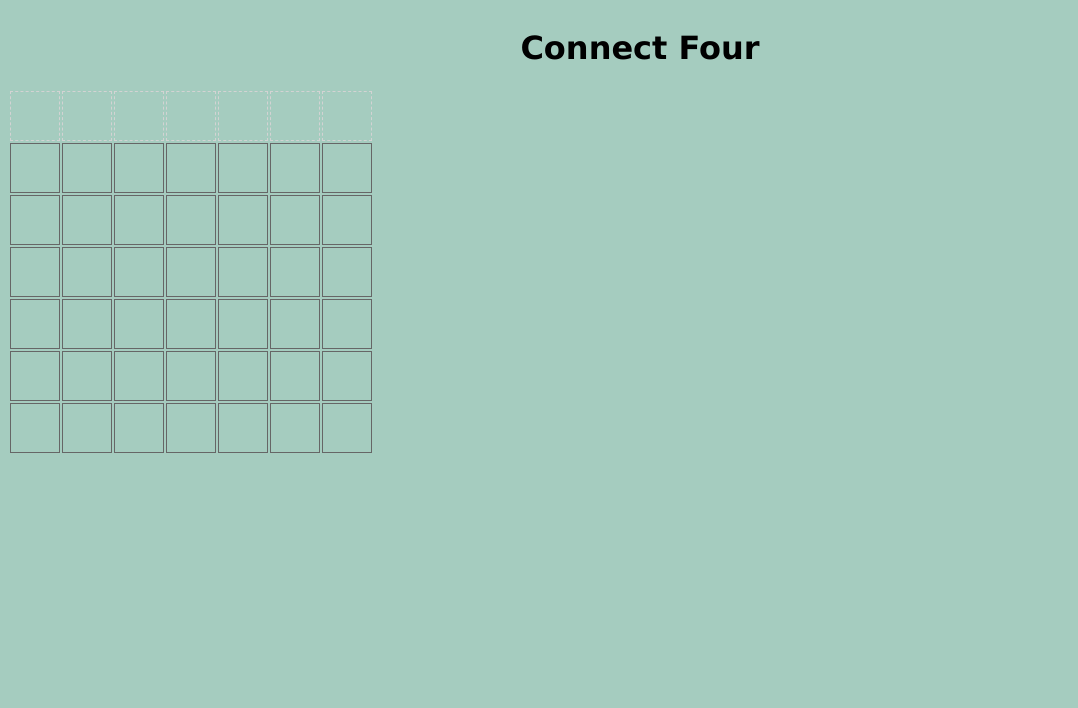
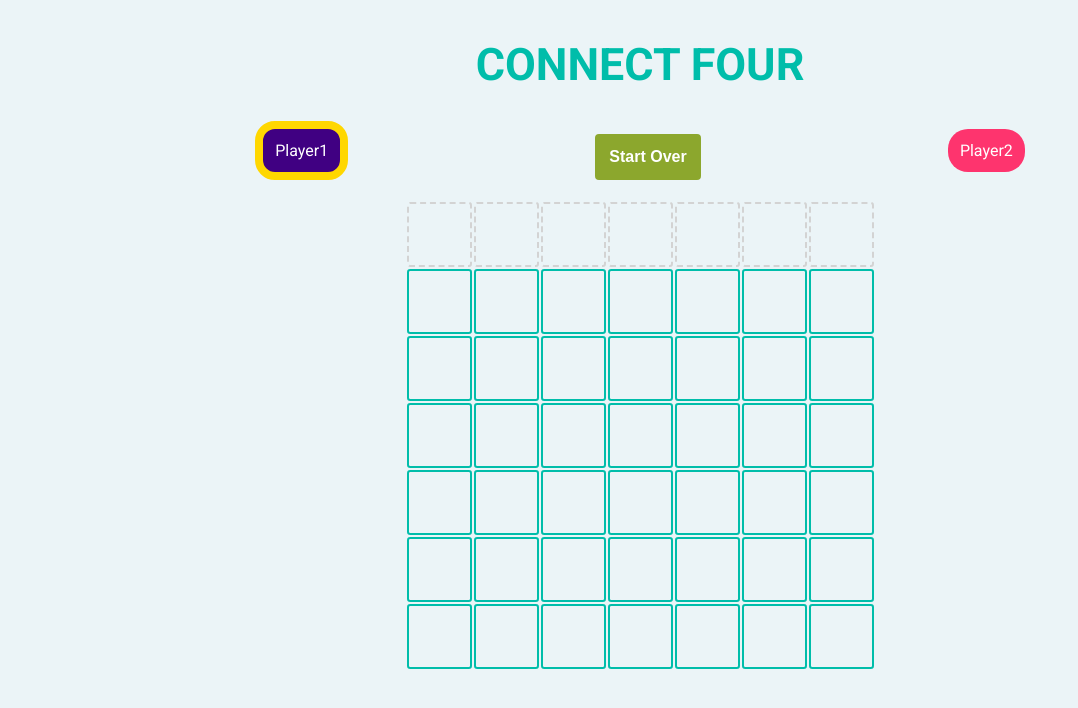
Before and after one commit to MattPahuta/connect-four, a plain HTML site: page index.html in a window 1280 px wide. Shown: the whole page, without its empty margins (0-1078 px from the left). Drawn offline with Linux system fonts and the light colour scheme.

Commit message:
Update funcs with arrows, update styles, add simple player identity logic

```diff
--- a/app.js
+++ b/app.js
@@ -1,19 +1,25 @@
-console.log('Connect Four Scripts Connected');
+document.addEventListener('DOMContentLoaded', () => { // Add DOMContentLoaded event listener to wrap all code
+  console.log('DOM fully loaded and parsed');
 /** Connect Four
  *
  * Player 1 and 2 alternate turns. On each turn, a piece is dropped down a
  * column until a player gets four-in-a-row (horiz, vert, or diag) or until
  * board fills (tie)
  */
-
 const WIDTH = 7;
 const HEIGHT = 6;
-let currPlayer = 1; // active player: 1 or 2
+let currPlayer = 1; // active player: 1 or 2 - Player 1 begins game
+const playerOne = document.querySelector('#player1'); // player 1 div
+const playerTwo = document.querySelector('#player2'); // player 2 div
+console.log(`Current Player is: ${currPlayer}`);
 const board = []; // array of rows, each row is array of cells  (board[y][x])
+const resetButton = document.querySelector('#reset-button');
+// Simple page reset for reload/start over button
+resetButton.addEventListener('click', () => location.reload());
 
 // makeBoard function to create in-memory game board structure and determine movement
 // board = array of rows, each row is array of cells (board[y][x])
-function makeBoard() {
+const makeBoard = () => { // convert to arrow function
   // COMPLETE - TODO: set "board" to empty HEIGHT x WIDTH matrix array
   for (let y = 0; y < HEIGHT; y++) { // loop to build board, y (vertical) axis, 6 arrays
     // console.log('y is: ', y+1) // log to confirm understanding of y variable, confirm correct num of y (6)
@@ -22,7 +28,7 @@ function makeBoard() {
 };
 
 /** makeHtmlBoard: make HTML table and row of column tops. */
-function makeHtmlBoard() {
+const makeHtmlBoard = () => {
   // COMPLETE - TODO: get "htmlBoard" variable from the item in HTML w/ID of "board"
   const htmlBoard = document.querySelector('#board'); // Get the html element w/ID of 'board', assign to htmlBoard variable
   // COMPLETE - TODO: add comment for this code
@@ -50,19 +56,21 @@ function makeHtmlBoard() {
   }
 }
 
+
+
 /** findSpotForCol: given column x, return top empty y (null if filled) */
-function findSpotForCol(x) {
-  // TODO: write the real version of this, rather than always returning 0
-  for (let y = HEIGHT - 1; y >= 0; y--){
-    if (!board[y][x]) {
+const findSpotForCol = (x) => {
+  // COMPLETE - TODO: write the real version of this, rather than always returning 0
+  for (let y = HEIGHT - 1; y >= 0; y--){ // iterate over column, top to bottom, look for empty y
+    if (!board[y][x]) { // if cell in column false, return y
       return y;
     }
   }
-  return null;
+  return null; // return null if column is filled
 }
 
 /** placeInTable: update DOM to place piece into HTML table of board */
-function placeInTable(y, x) {
+const placeInTable = (y, x) => {
   // COMPLETE - TODO: make a div and insert into correct table cell
   const piece = document.createElement('div'); // create the game play piece (div element)
   piece.classList.add('piece');
@@ -72,16 +80,17 @@ function placeInTable(y, x) {
 }
 
 /** endGame: announce game end */
-function endGame(msg) {
+const endGame = (msg) => {
   // COMPLETE - TODO: pop up alert message
-  setTimeout(() => {
+  setTimeout(() => { // Add delay for win message to allow for winning drop to complete
     alert(msg)
-  }, 300)
-
+  }, 200)
+  // Remove the event listener from top table column to prevent additional moves after win:
+  document.querySelector('#column-top').removeEventListener('click', handleClick);
 }
 
 /** handleClick: handle click of column top to play piece */
-function handleClick(evt) {
+const handleClick = (evt) => {
   // get x from ID of clicked cell
   const x = +evt.target.id;
   // get next spot in column (if none, ignore click)
@@ -91,11 +100,11 @@ function handleClick(evt) {
   }
   // place piece in board and add to HTML table
   // COMPLETE - TODO: add line to update in-memory board
-  board[y][x] = currPlayer;
-  placeInTable(y, x);
+  board[y][x] = currPlayer; // lock in the player piece based on board row coordinates
+  placeInTable(y, x); // call placeInTable function to update the DOM with piece location
   // check for win
   if (checkForWin()) {
-    return endGame(`Player ${currPlayer} won!`);
+    return endGame(`Player ${currPlayer} wins!`);
   }
   // check for tie
   // TODO: check if all cells in board are filled; if so call, call endGame
@@ -105,13 +114,21 @@ function handleClick(evt) {
   // switch players
   // COMPLETE - TODO: switch currPlayer 1 <-> 2
   (currPlayer === 1) ? currPlayer = 2 : currPlayer = 1; // Use ternary function to switch the current player
+  // Add simple player identiy switching logic:
+  if (currPlayer === 2){
+    playerOne.classList.remove('active-player');
+    playerTwo.classList.add('active-player')
+  } else {
+    playerOne.classList.add('active-player');
+    playerTwo.classList.remove('active-player');
+  }
+  console.log(`Current Player is: ${currPlayer}`) // log to confirm switch player working properly
 
 }
 
 /** checkForWin: check board cell-by-cell for "does a win start here?" */
-
-function checkForWin() {
-  function _win(cells) {
+const checkForWin = () => {
+  const _win = (cells) => {
     // Check four cells to see if they're all color of current player
     //  - cells: list of four (y, x) cells
     //  - returns true if all are legal coordinates & all match currPlayer
@@ -164,3 +181,5 @@ function checkForWin() {
 
 makeBoard();
 makeHtmlBoard();
+
+});
--- a/index.html
+++ b/index.html
@@ -4,13 +4,24 @@
   <meta charset="UTF-8">
   <meta name="viewport" content="width=device-width, initial-scale=1.0">
   <link rel="stylesheet" href="styles.css">
+  <link href="https://fonts.googleapis.com/css?family=Roboto:400,700&display=swap" rel="stylesheet">
   <title>Connect Four!</title>
 </head>
 <body>
   <header>
     <h1>Connect Four</h1>
+  </header>
 
-  </header>
+  <div id="game-info">
+    <div id="player1" class="active-player">
+      <span>Player1</span>
+    </div>
+    <button id="reset-button">Start Over</button>
+    <div id="player2">
+      <span>Player2</span>
+    </div>
+
+  </div>
 
   <div id="game">
     <table id="board"></table>
--- a/styles.css
+++ b/styles.css
@@ -3,8 +3,8 @@
 }
 
 body {
-  background-color: rgb(165, 204, 191);
-  font-family: Verdana, Geneva, Tahoma, sans-serif;
+  background-color: rgb(235, 244, 247);
+  font-family: 'Roboto', sans-serif;
 }
 
 header {
@@ -13,38 +13,98 @@ header {
   justify-content: center;
 }
 
+h1 {
+  color: #00bdaa;
+  font-size: 2.8rem;
+  text-transform: uppercase;
+}
+
+#game-info {
+  display: flex;
+  align-items: center;
+  justify-content: space-evenly;
+  margin-bottom: 20px;
+}
+
+#player1 {
+  background-color: #400082;
+  color: #fff;
+  padding: 12px 12px;
+  border-radius: 20px;
+}
+
+#player2 {
+  background-color: #fe346e;
+  color: #fff;
+  padding: 12px 12px;
+  border-radius: 20px;
+}
+
+.active-player {
+  border: 8px solid gold;
+}
+
+button {
+  cursor: pointer;
+  background-color: rgb(140, 167, 45);
+  border: 2px solid rgb(140, 167, 45);
+  border-radius: 4px;
+  color: #fff;
+  font-weight: 700;
+  font-size: 16px;
+  padding: 12px;
+  margin-top: 12px;
+}
+
+button:hover {
+  background-color: #f1e7b6;
+  border: 2px solid #f1e7b6;
+}
+
 /* game board table */
 
+div#game {
+  display: flex;
+  align-items: center;
+  justify-content: center;
+}
+
 #board td {
-  width: 50px;
-  height: 50px;
-  border: solid 1px #666;
+  width: 65px;
+  height: 65px;
+  border: solid 2px #00bdaa;
+  border-radius: 5%;
+}
+
+#player1 {
+
 }
 
 /* pieces are div within game table cells: draw as colored circles */
 
 .piece {
-  /* TODO: make into circles */
+  /* COMPLETE - TODO: make into circles */
   border-radius: 50%;
   margin: 5px;
   width: 80%;
   height: 80%;
 }
 
-/* TODO: make pieces red/blue,  depending on player 1/2 piece */
+/* COMPLETE - TODO: make pieces red/blue,  depending on player 1/2 piece */
 .p1 {
-  background-color: blue;
+  background-color: #400082;
 }
 
 .p2 {
-  background-color: red;
+  background-color: #fe346e
 }
+
 /* column-top is table row of clickable areas for each column */
 
 #column-top td {
-  border: dashed 1px lightgray;
+  border: dashed 2px lightgray;
 }
 
 #column-top td:hover {
-  background-color: gold;
+  background-color: #f1e7b6;
 }
```
